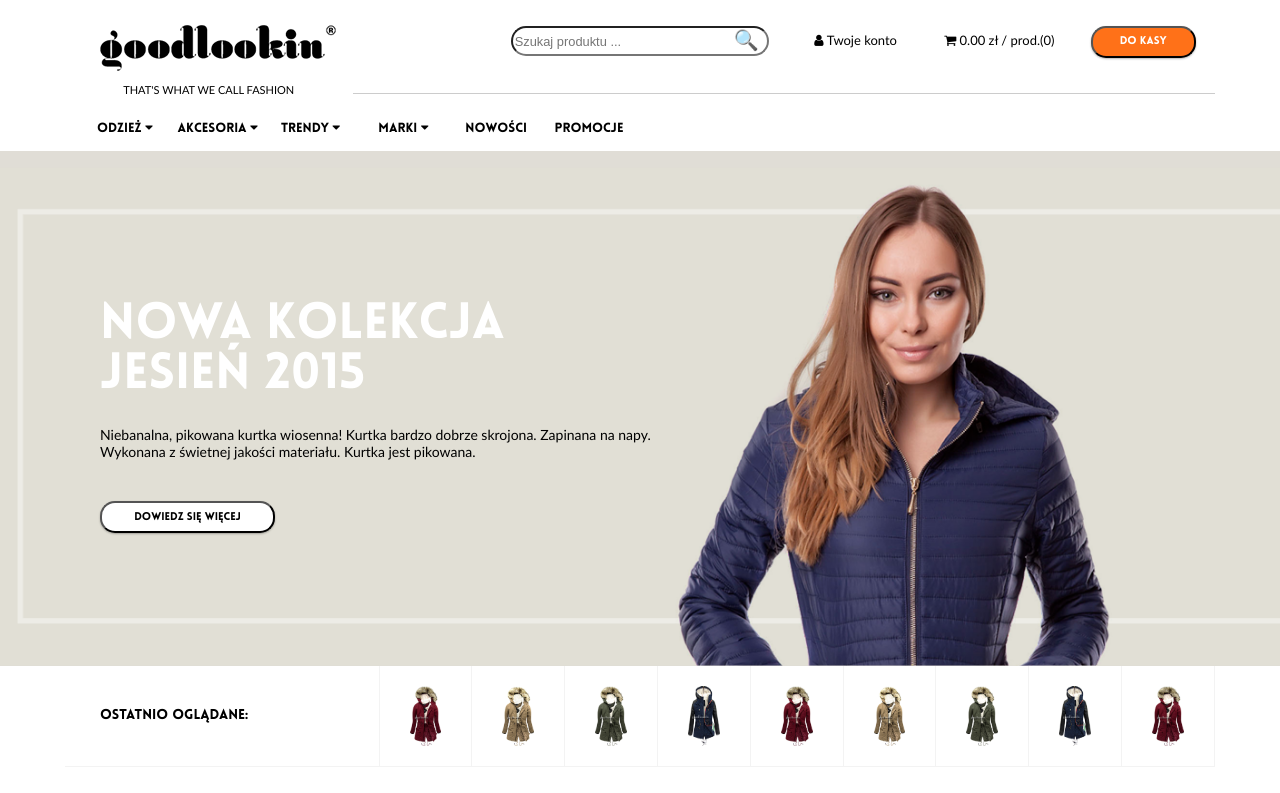
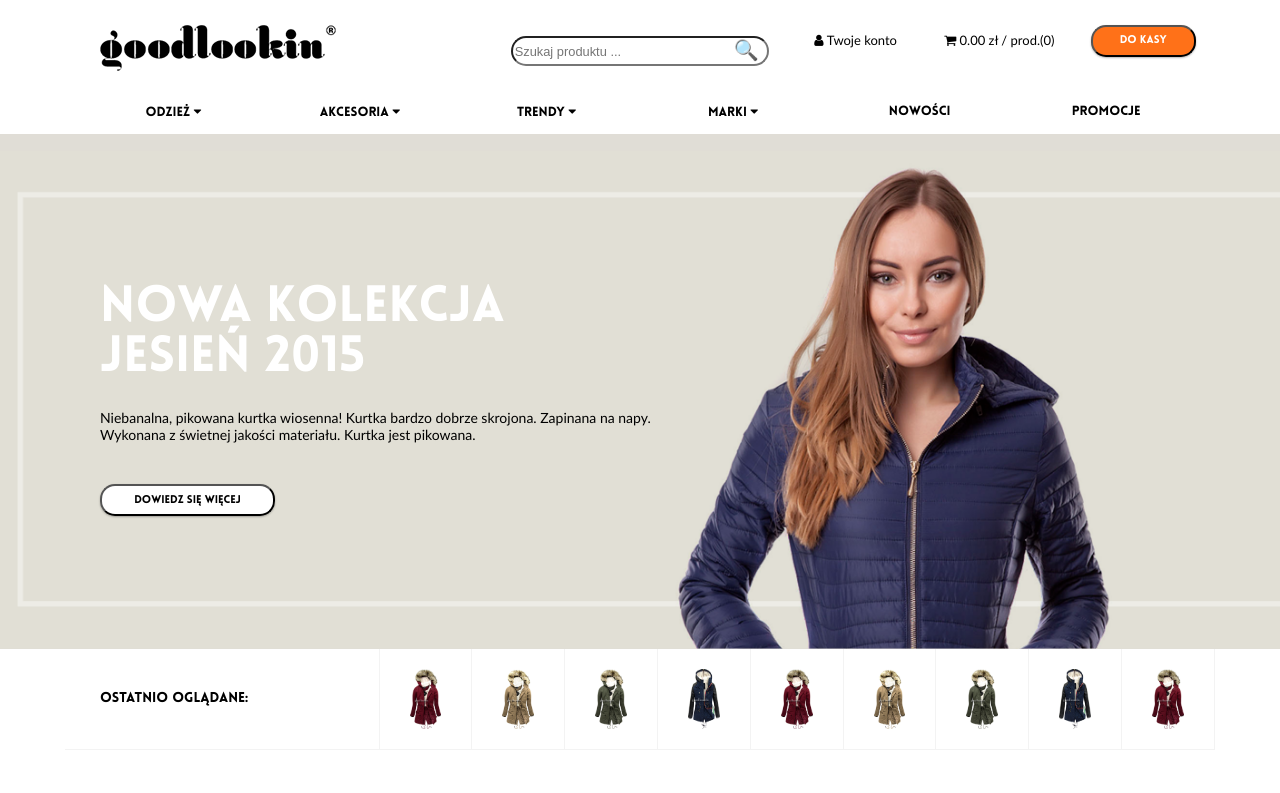
Before and after one commit to wojcikkatarzyna/goodlookin, a website built with webpack: page index.html in a window 1280 px wide. Shown: the top 793 px of the page. Built offline with nearby package versions, Linux system fonts and the light colour scheme.

Commit message:
header on tablet

```diff
--- a/index.html
+++ b/index.html
@@ -3,7 +3,7 @@
 
 <head>
     <meta charset="UTF-8">
-    <meta name="viewport" content="width=device-width, initial-scale=1.0">
+    <meta name="viewport" content="width=device-width, initial-scale=1">
     <title> Goodlookin </title>
     <link rel="stylesheet" href="css/fonts.css" />
     <link rel="stylesheet" href="vendor/font-awesome-4.7.0/css/font-awesome.min.css" >
@@ -14,28 +14,28 @@
 <body>
     <header class="container">
         <div class="row">
-            <div class="col-l-3 logo">
+            <div class="col-l-3 col-m-4 logo">
                 <img src="images/logo.png" alt="logo goodlookin" />
             </div>
-            <div class="col-l-2 search">
+            <div class="col-l-2 col-m-4 search">
                 <input type="search" placeholder="Szukaj produktu ..." />
                 <div class="magnifier"> &#128269; </div>
             </div>
-            <div class="col-l-1 fa fa-user">
+            <div class="col-l-1 col-m-3 user fa fa-user">
                 <span> Twoje konto </span>
             </div>
-            <div class="col-l-1 fa fa-shopping-cart">
+            <div class="col-l-1 col-m-3 basket fa fa-shopping-cart">
                 <span> 0.00 zł / prod.(0) </span>
             </div>
-            <div class="col-l-1">
+            <div class="col-l-1 col-m-2 order">
                 <button> DO KASY </button>
             </div>
         </div>
         <div class="row slogan">
-            <div class="col-l-2">
+            <div class="col-l-2 col-m-3">
                 THAT'S WHAT WE CALL FASHION
             </div>
-            <div class="col-l-6">
+            <div class="col-l-6 col-m-5">
                 <hr />
             </div>
         </div>
--- a/js/app.js
+++ b/js/app.js
@@ -10,7 +10,7 @@ document.addEventListener("DOMContentLoaded", function() {
             let price = Number(span.dataset.price);
             totalPrice += price;
             itemCounter++;
-            basket.innerText = totalPrice.toFixed(2)+"zł, prod.( "+itemCounter+" )";
+            basket.innerText = totalPrice.toFixed(2)+" zł, prod. ( "+itemCounter+" )";
         })
     }
 
--- a/scss/_grid.scss
+++ b/scss/_grid.scss
@@ -3,13 +3,13 @@ $grid_singleColumnWidth: 100% / $grid_numberOfColumns;
 $grid_containerWidth: 1150px;
 
 @mixin desktop {
-    @media( min-width: 1024px ) {
+    @media( min-width: 1050px ) {
         @content;
     }
 }
 
 @mixin tablet {
-    @media(min - width: 765px) {
+    @media(min - width: 640px) {
         @content;
     }
 }
--- a/scss/_header.scss
+++ b/scss/_header.scss
@@ -9,12 +9,14 @@ header{
     text-align: center;
     .logo{
         text-align: left;
-        line-height: 30px;
         padding-left: $left_padding;
     }
     .search{
         position: relative;
         line-height: 30px;
+        @include tablet{
+            line-height: 50px;
+        };
         input{
             border-radius: 15px;
             width: 90%;
@@ -29,11 +31,13 @@ header{
             font-size: 20px;
         }
     }
-    .col-l-1{
+    .user, .basket{
         line-height: 30px;
         span{
             font-family: 'Lato', Arial, sans-serif;
         }
+    }
+    .order{
         button{
             font-family: 'Lovelo', Arial, sans-serif;
             font-weight: bold;
@@ -52,7 +56,11 @@ header{
         font-size: 11px;
         line-height: 15px;
         font-family: 'Lato', Arial, sans-serif;
+        @include tablet{
+            display: none;
+        };
     }
+
     nav{
         text-align: left;
         ul{
@@ -64,6 +72,12 @@ header{
                 font-weight: bold;
                 font-size: 13px;
                 font-family: 'Lovelo', Arial, sans-serif;
+                @include tablet{
+                    display: float;
+                    float: left;
+                    width: 16.66%;
+                    margin: 15px 0;
+                };
             }
         }
     }
```
Also changed, not shown: js/out.js (+1 -1 lines), css/main.css.
